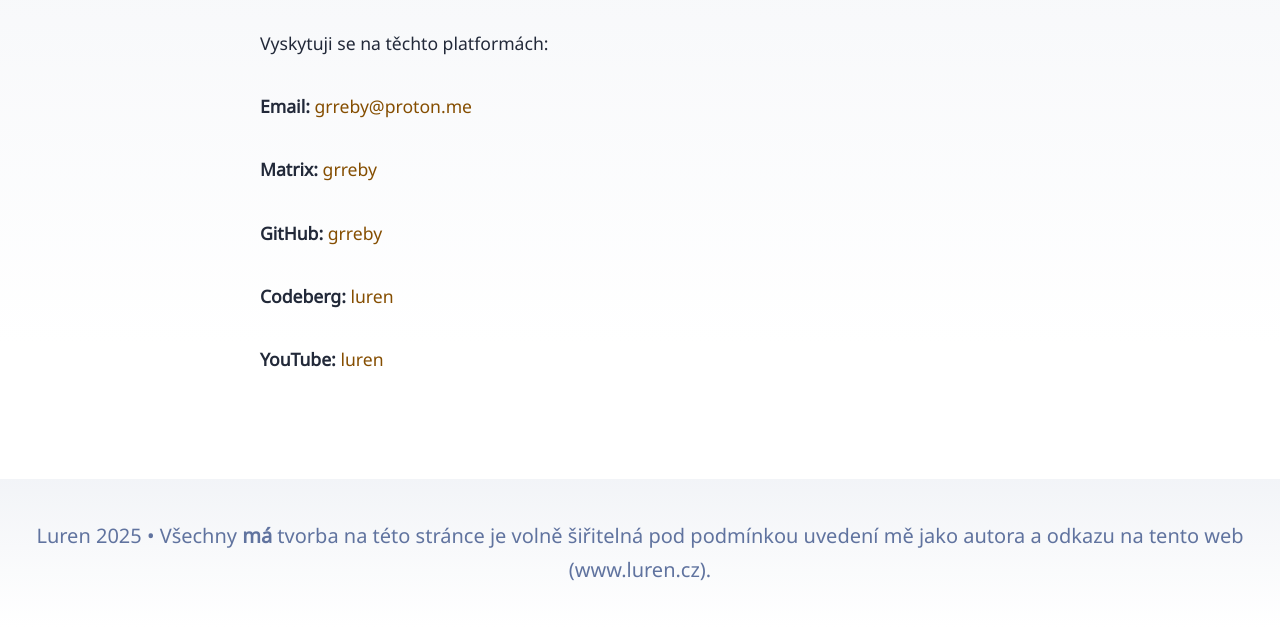
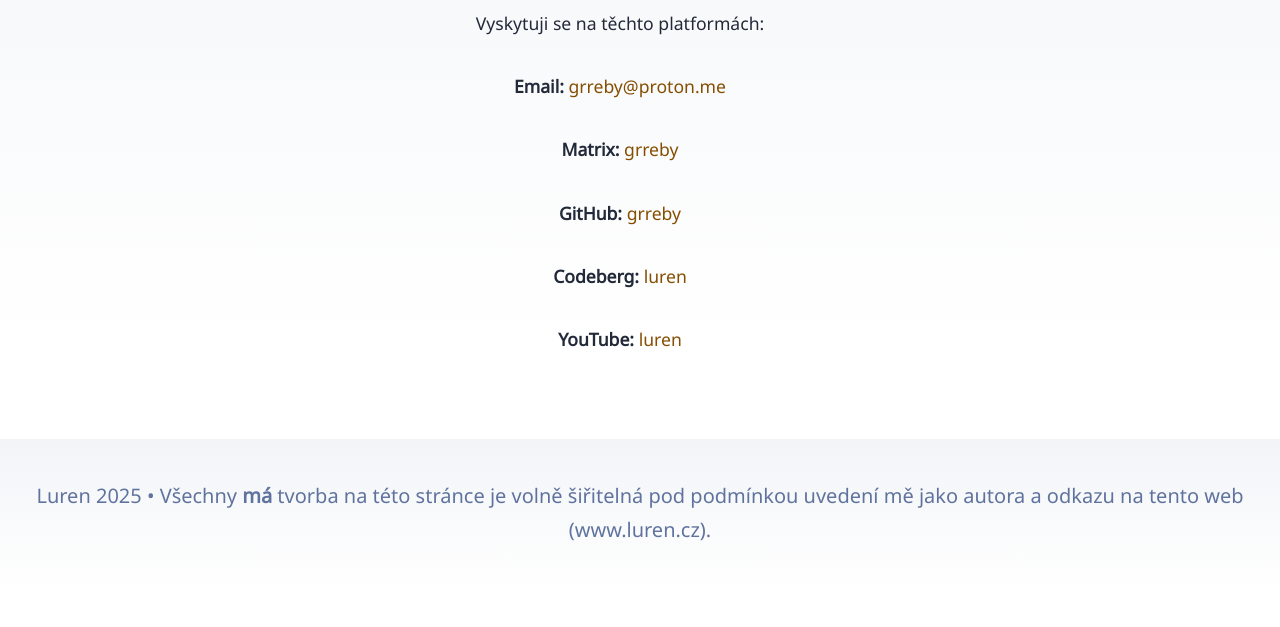
Before and after one commit to Grreby/pages, an Astro site: page /contact in a window 1280 px wide. Shown: the part 256-883 px from the top of the page. After the commit the page ends 843 px from the top, so only its background shows below. Built offline with nearby package versions, Linux system fonts and the light colour scheme; Astro itself is replaced by a stand-in of ours.

Commit message:
remove fixed blogpost size

```diff
--- a/src/layouts/BlogPost.astro
+++ b/src/layouts/BlogPost.astro
@@ -30,8 +30,7 @@
 				box-shadow: var(--box-shadow);
 			}
 			.prose {
-				width: 720px;
-				max-width: calc(100% - 2em);
+				max-width: 1200px;
 				margin: auto;
 				padding: 1em;
 				color: rgb(var(--gray-dark));
@@ -64,8 +63,8 @@
 				</div>
 				<div class="prose">
 					<div class="title">
-						<div class="date">
-
+						<!-- <div class="date">
+							<FormattedDate date={pubDate} />
 							{
 								updatedDate && (
 									<div class="last-updated-on">
@@ -73,7 +72,7 @@
 									</div>
 								)
 							}
-						</div>
+						</div> -->
 						<h1>{title}</h1>
 						<hr />
 					</div>
--- a/src/pages/contact.astro
+++ b/src/pages/contact.astro
@@ -19,11 +19,7 @@
       }
 
       .prose {
-        width: 720px;
-        max-width: calc(100% - 2em);
-        margin: auto;
-        padding: 1em;
-        color: rgb(var(--gray-dark));
+        text-align: center;
       }
 
       .title {
```
